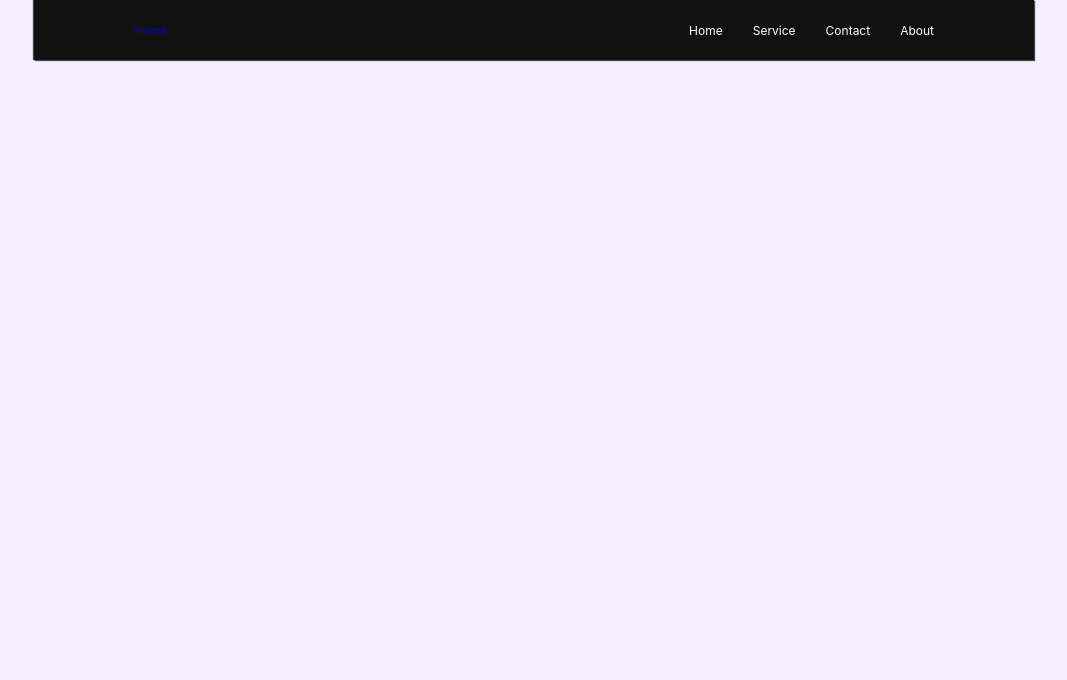
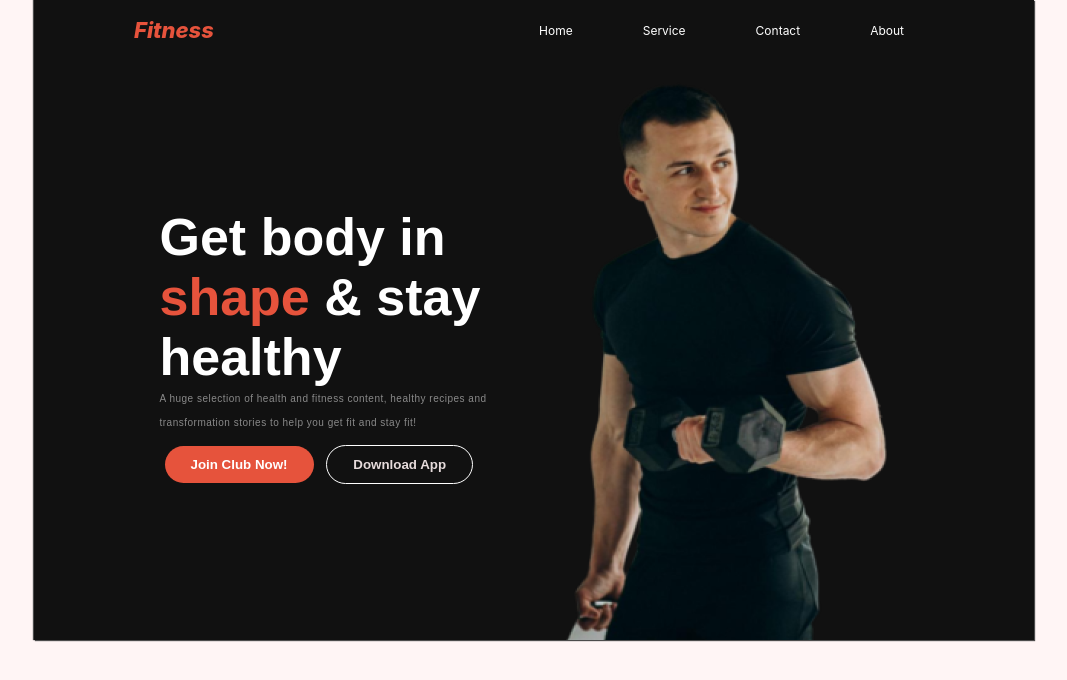
Before and after one commit to Shazidulislam/b10-responsive-website, a plain HTML site: page index.html in a window 1280 px wide. Shown: the whole page, without its empty margins (106-1173 px from the left). Drawn offline with Linux system fonts and the light colour scheme; a web font is replaced by a local one.

Commit message:
added header style

```diff
--- a/index.html
+++ b/index.html
@@ -9,13 +9,17 @@
     <link rel="preconnect" href="https://fonts.googleapis.com">
     <link rel="preconnect" href="https://fonts.gstatic.com" crossorigin>
     <link href="https://fonts.googleapis.com/css2?family=Inter+Tight:ital,wght@0,100..900;1,100..900&display=swap" rel="stylesheet">
+    <!-- other font link  -->
+    <link rel="preconnect" href="https://fonts.googleapis.com">
+    <link rel="preconnect" href="https://fonts.gstatic.com" crossorigin>
+    <link href="https://fonts.googleapis.com/css2?family=Italianno&display=swap" rel="stylesheet">
     <!-- font awesome cmd link start here  -->
     <link rel="stylesheet" href="https://cdnjs.cloudflare.com/ajax/libs/font-awesome/6.7.2/css/all.min.css" integrity="sha512-Evv84Mr4kqVGRNSgIGL/F/aIDqQb7xQ2vcrdIwxfjThSH8CSR7PBEakCr51Ck+w+/U6swU2Im1vVX0SVk9ABhg==" crossorigin="anonymous" referrerpolicy="no-referrer" />
 </head>
 <body>
-    <header>
+    <header class="header-container">
         <nav class="nav-container">
-            <a href="http://#">Fitness</a>
+            <a class="nav__head-link" href="http://#">Fitness</a>
             <ul class="nav__ul">
                 <li class="nav__list"><a href="#" class="nav__link">Home</a></li>
                 <li class="nav__list"><a href="#" class="nav__link">Service</a></li>
@@ -23,6 +27,17 @@
                 <li class="nav__list"><a href="About" class="nav__link">About</a></li>
             </ul>
         </nav>
+        <section class="header-section">
+            <div class="container-div">
+                <h1 class="header__heading">Get body in <span class="span__tag">shape</span>  & stay healthy</h1>
+                <p class="header__description">A huge selection of health and fitness content, healthy recipes and transformation stories to help you get fit and stay fit!</p>
+                <div class="sub__container-div">
+                    <button class="btn">Join Club Now!</button>
+                    <button class="btn button__style">Download App</button>
+                </div>
+            </div>
+            <img src="images/Images 2.png" alt="" class="header__img">
+        </section>
     </header>
     <main></main>
     <footer></footer>
--- a/style/style.css
+++ b/style/style.css
@@ -10,20 +10,43 @@
 }
 html{
     scroll-behavior: smooth;
-    background-color: #F5EFFF;
+    background-color: #fff5f5;
     font-size: 62.5%;
     font-family: "",sans-serif;
+    color: #fff;
 }
 body{
-    background-color: #F5EFFF;
+    background-color: #000000;
+    color: #fff;
     width: 100rem;
     max-width: 100%;
     margin: auto;
     box-shadow: .1rem .1rem .1rem #4c4c4c , -.1rem 0 .1rem #4c4c4c;
 }
+img{
+    max-width: 100%;
+}
+.btn{
+    padding: 1.1rem 2.6rem;
+    background-color: #E6533C;
+    border-radius: 2.6rem;
+    border: none;
+    color: #FFFFFF;
+    font-weight: 600;
+    font-family: sans-serif;
+    margin: 1rem .5rem;
+}
 
 /* genaral web code end here  */
+
 /* nav style code start here  */
+.nav__head-link{
+    font-weight: 800;
+    font-size: 2.2rem;
+    font-family: "inter",sans-serif;
+    color: #E6533C;
+    font-style: italic;
+}
 .nav-container{
     display: flex;
     justify-content: space-between;
@@ -36,16 +59,70 @@ body{
 .nav__ul{
     display: flex;
     gap: 3rem;
+    padding: 10px;
+    border-radius: 2.8rem;
+    transition: all .4s linear;
+}
+:hover.nav__ul{
+    border: .01px solid #ffffff3f;
 }
 .nav__link{
     font-size: 1.2rem;
     font-weight: 400;
     font-family: "inter",sans-serif;
     color: #fff;
+    transition: all .4s linear;
+    padding: 8px 20px;
+    border-radius: 2.8rem;
+}
+:hover.nav__link{
+    background-color: #E6533C;
+}
+/* nav style code end here  */
+/* header style code start here  */
 
+.header-container{
+    background-color: #111111;
+    max-height: 715px;
+}
+.header__heading ,span {
+    font-weight: 900;
+    font-size: 5.2rem;
+    line-height: 6rem;
+    color: #ffffff;
+    font-family: "inter"sans-serif;
+}
+span{
+    font-family: "Italianno", sans-serif;
+    font-weight: 600;
+    font-style: normal;
+    color: #E6533C;
+}
+.header__description{
+    font-weight: 400;
+    font-size: 1rem;
+    line-height: 24px;
+    letter-spacing: .5px;
+    color: #FFFFFF;
+    opacity: 50%;
+}
+.button__style{
+    background-color: #111111;
+    color: #e6dbdb;
+    border: 1px solid #fff;
+}
+.header-section{
+    display: flex;
+    justify-content: center;
+    align-items: center;
+    flex: 1;
+    padding: 0 10rem;
+}
+.container-div{
+    width: 400px;
 
 }
-/* nav style code end here  */
+/* header style code start here  */
 /* responsive wed code start here  */
 @media screen and (max-width:992px) {
 
```
